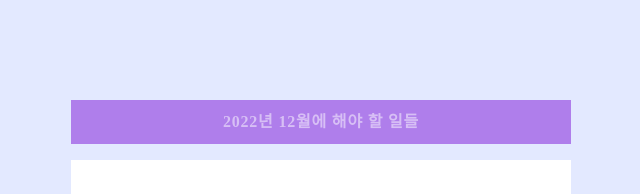
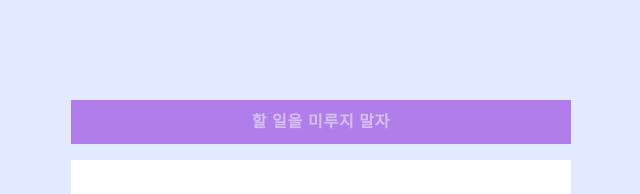
Before and after one commit to InnSeonn/Todolist-Projects, a React (Create React App) app: page / in a window 1280 px wide. Shown: the top 194 px of the page, without its empty margins (319-959 px from the left). Built offline with nearby package versions, Linux system fonts and the light colour scheme; a web font is replaced by a local one.

Commit message:
Feat: 제목 글자수 초과 시 경고 표시
사용자가 글자수 제한이 있음을 바로 알 수 있도록 글자수 초과 시 글자색 변경 및 애니메이션 적용

```diff
--- a/src/components/Header.tsx
+++ b/src/components/Header.tsx
@@ -1,4 +1,4 @@
-import styled from 'styled-components';
+import styled, { keyframes } from 'styled-components';
 import { useRef, useState } from 'react';
 
 const HeaderLayout = styled.header`
@@ -10,16 +10,28 @@ const HeaderLayout = styled.header`
 const HeaderForm = styled.form`
 	background-color: var(--color-primary);
 `;
+const vibration = keyframes`
+	0% {
+		transform: rotate(1deg);
+	}
+	100% {
+		tranform: rotate(-1deg);
+	}
+`;
 const HeaderInput = styled.input`
-	max-width: 300px;
+	width: 100%;
 	padding: 0.8em;
 	color: #fff;
-	font-size: var(--font-size-18);
+	font-size: var(--font-size-16);
 	font-weight: 600;
 	text-align: center;
 	&::placeholder {
 		color: #fff;
 		opacity: 0.5;
+	}
+	&.error {
+		color: #f44336;
+		animation: ${vibration} 0.1s 3;
 	}
 `;
 
@@ -30,6 +42,7 @@ function getTitle(): string {
 		return '';
 	}
 }
+const MAXLENGHT = 25;
 
 export default function Header() {
 	const textRef = useRef<HTMLInputElement>(null);
@@ -37,6 +50,12 @@ export default function Header() {
 
 	function editTitle() {
 		if(textRef.current !== null) {
+			//제목이 25자가 넘어가면 에러 표시
+			if(textRef.current.value.length >= MAXLENGHT) {
+				textRef.current.classList.add('error');
+				setTimeout(() => textRef.current?.classList.remove('error'), 300);
+				return ;
+			}
 			setTitle(textRef.current.value);
 		}
 	}
@@ -57,7 +76,7 @@ export default function Header() {
 	return (
 		<HeaderLayout className='header'>
 			<HeaderForm action='#' onSubmit={updateTitle}>
-				<HeaderInput type='text' placeholder='2022년 12월에 해야 할 일들' maxLength={15} ref={textRef} onChange={editTitle} onBlur={updateTitle} value={title} onKeyDown={checkKeyDown}/>
+				<HeaderInput type='text' placeholder='할 일을 미루지 말자' maxLength={MAXLENGHT} ref={textRef} onChange={editTitle} onBlur={updateTitle} onKeyDown={checkKeyDown} value={title}/>
 			</HeaderForm>
 		</HeaderLayout>
 	);
```
